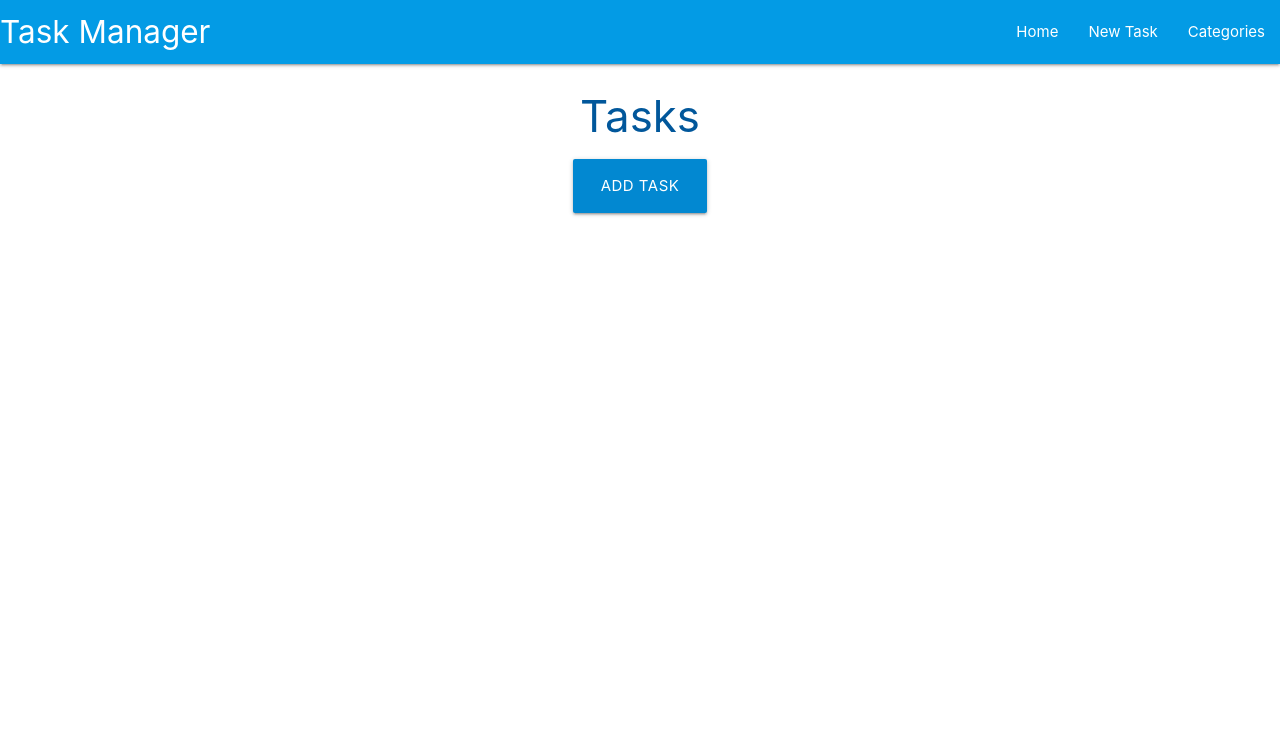
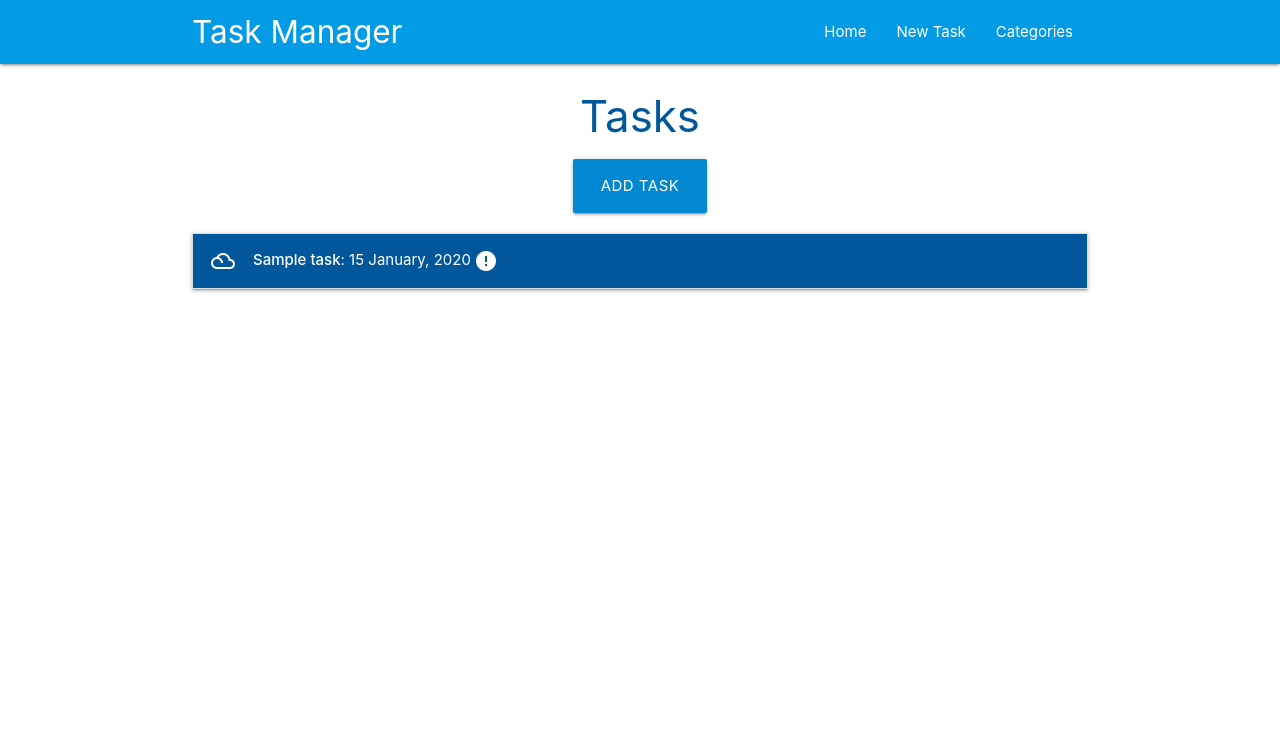
Before and after one commit to halfpintutopia/ci-task-manager-walkthrough, a Flask app: page / in a window 1280 px wide. Shown: the top 729 px of the page. Run offline with Flask 3, Linux system fonts and the light colour scheme; tables that the repository leaves empty hold one stand-in row (values such as "Sample post").

Commit message:
Extract all tasks, and iterate over them to display

```diff
--- a/taskmanager/routes.py
+++ b/taskmanager/routes.py
@@ -5,7 +5,8 @@ from taskmanager.models import Category, Task
 
 @app.route('/')
 def home():
-    return render_template('tasks.html')
+    tasks = list(Task.query.order_by(Task.id).all())
+    return render_template('tasks.html', tasks=tasks)
 
 
 @app.route('/categories')
--- a/taskmanager/static/js/script.js
+++ b/taskmanager/static/js/script.js
@@ -3,6 +3,7 @@ document.addEventListener('DOMContentLoaded', function () {
     var modals = document.querySelectorAll('.modal');
     var datepicker = document.querySelectorAll('.datepicker');
     var selects = document.querySelectorAll('select');
+    var collapsibles = document.querySelectorAll('.collapsible');
 
     M.Sidenav.init(elems);
     M.Modal.init(modals);
@@ -13,4 +14,5 @@ document.addEventListener('DOMContentLoaded', function () {
         }
     });
     M.FormSelect.init(selects);
+    M.Collapsible.init(collapsibles);
 });
--- a/taskmanager/templates/base.html
+++ b/taskmanager/templates/base.html
@@ -21,7 +21,7 @@
     <header>
         <!--top navbar-->
         <nav class="light-blue darken-1">
-            <div class="nav-wrapper">
+            <div class="nav-wrapper container">
                 <a href="{{ url_for('home') }}" class="brand-logo">Task Manager</a>
                 <a href="#" data-target="mobile-demo" class="sidenav-trigger"><i class="material-icons">menu</i></a>
                 <ul class="right hide-on-med-and-down">
@@ -40,7 +40,7 @@
         </ul>
     </header>
 
-    <main>
+    <main class="container">
         {% block content %}
         {% endblock %}
     </main>
--- a/taskmanager/templates/tasks.html
+++ b/taskmanager/templates/tasks.html
@@ -3,7 +3,7 @@
 {% block content %}
     <h3 class="light-blue-text text-darken-4 center-align">Tasks</h3>
 
-     <div class="row">
+    <div class="row">
         <div class="col s12 center-align">
             <a href="{{ url_for('add_task') }}"
                class="btn-large light-blue darken-2">Add Task
@@ -11,4 +11,24 @@
             </a>
         </div>
     </div>
+
+    <div class="row">
+        <ul class="collapsible s12">
+            {% for task in tasks|sort(attribute='due_date') %}
+                <li>
+                    <div class="collapsible-header white-text light-blue darken-4">
+                        <i class="material-icons">filter_drama</i>
+                        <strong>{{ task.task_name }}</strong> : {{ task.due_date.strftime('%d %B, %Y') }}
+                        {% if task.is_urgent == True %}
+                            <i class="material-icons">error</i>
+                        {% endif %}
+                    </div>
+                    <div class="collapsible-body">
+                        <strong>{{ task.category }}</strong>
+                        <p>{{ task.task_description }}</p>
+                    </div>
+                </li>
+            {% endfor %}
+        </ul>
+    </div>
 {% endblock %}
```
